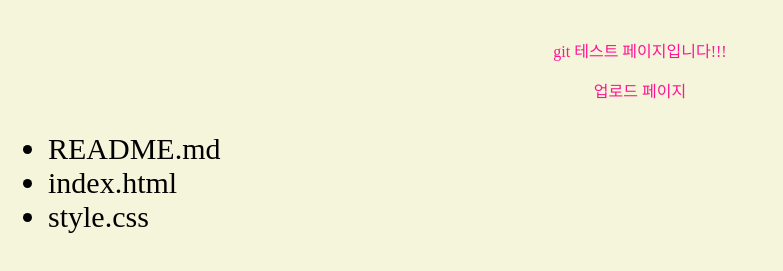
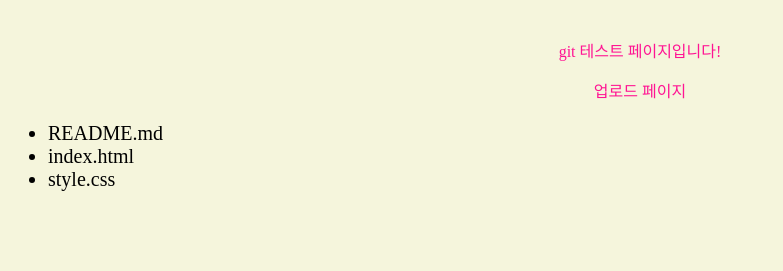
Before and after one commit to yunanjk/test, a plain HTML site: page index.html in a window 1280 px wide. Shown: the part 117-388 px from the top of the page, without its empty margins (0-783 px from the left). Drawn offline with Linux system fonts and the light colour scheme.

Commit message:
github에 올리기

```diff
--- a/Css/style.css
+++ b/Css/style.css
@@ -13,5 +13,5 @@ p {
 }
 
 ul {
-    font-size: 30px;
+    font-size: 20px;
 }
--- a/index.html
+++ b/index.html
@@ -9,7 +9,7 @@
 </head>
 <body>
     <h2>git 테스트</h2>
-    <p>git 테스트 페이지입니다!!!</p>
+    <p>git 테스트 페이지입니다!</p>
     <p>업로드 페이지</p>
     <ul>
         <li>README.md</li>
```
